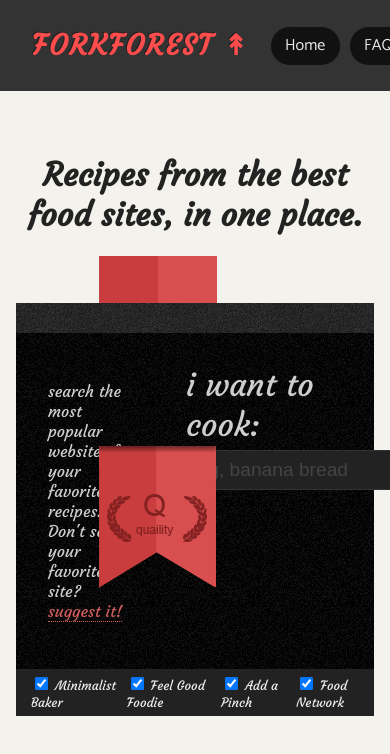
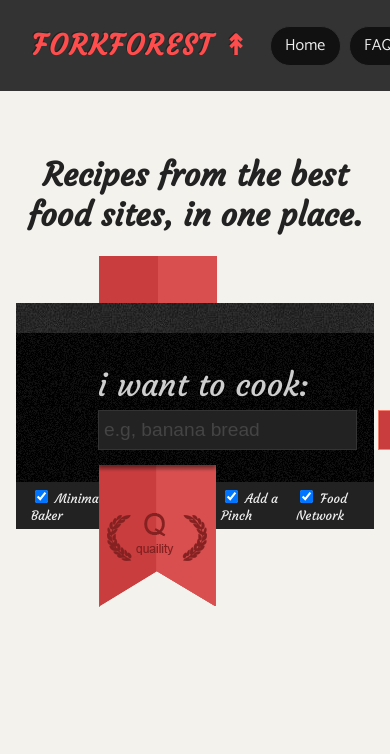
Before and after one commit to sqram/recipes-client, a SvelteKit app: page / in a window 390 px wide. Shown: the top 754 px of the page. Built offline with nearby package versions, Linux system fonts and the light colour scheme.

Commit message:
making main body responsive

```diff
--- a/src/components/SearchInput.svelte
+++ b/src/components/SearchInput.svelte
@@ -95,4 +95,10 @@
 input[type=submit]:hover {
   background: #d94f4f;
 }
+
+@media (max-width: 800px) {
+    form {
+      width: 100%;
+    }
+  }
 </style>
--- a/src/routes/+page.svelte
+++ b/src/routes/+page.svelte
@@ -118,6 +118,15 @@
     transition: opacity 0.2s ease;
   }
 
+  @media (max-width: 800px) {
+    .search-section p {
+      display: none;
+    }
+    .ribbon-container {
+      background-position: left top, left 209px;
+    }
+  }
+
   /* .search-results.dimmed {
     opacity: 0.95;
     filter: brightness(0.8);
```
